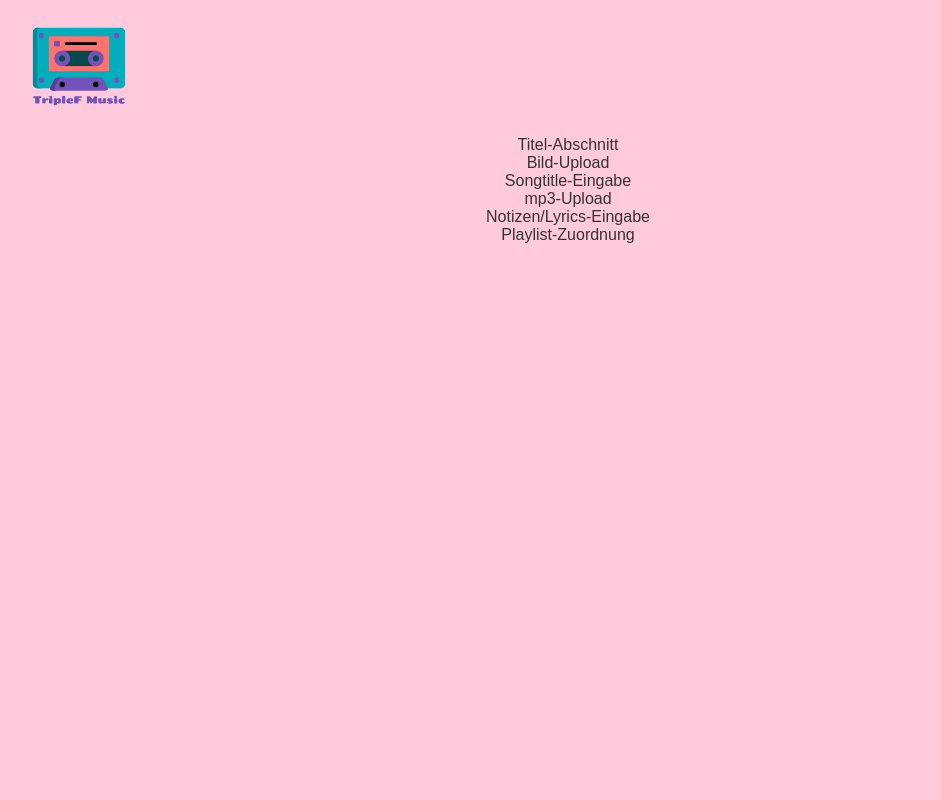
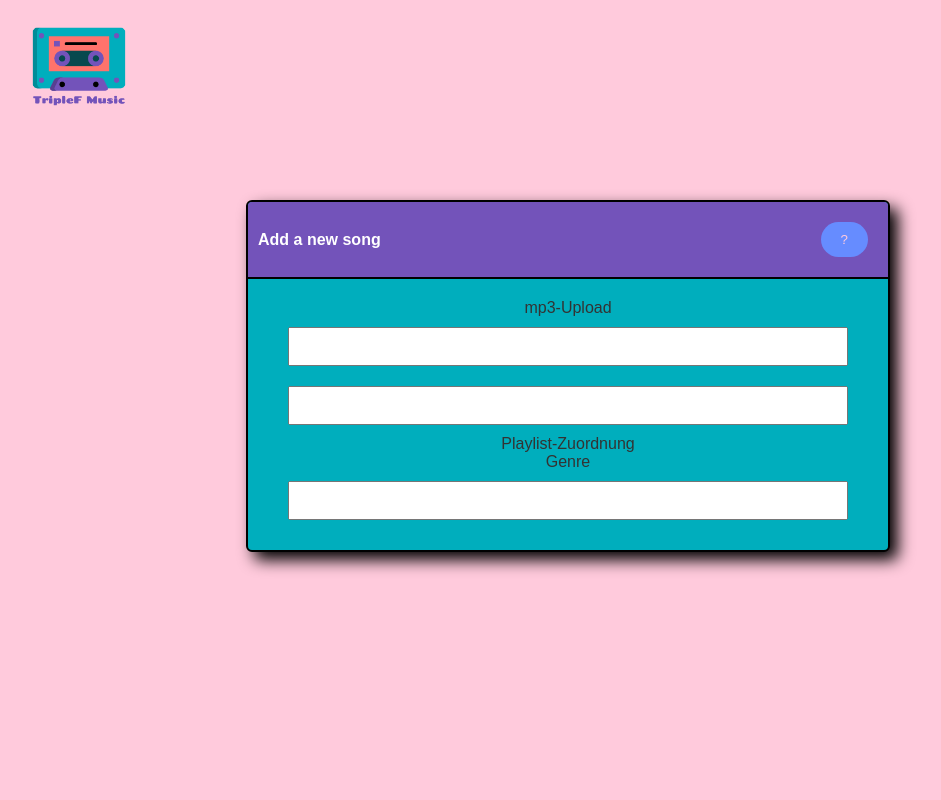
Before and after one commit to FionaBlackler/IPR-Projekt-SS24, a React (Vite) app in the folder TripleFMusic/: page /addsong in a window 1280 px wide. Shown: the top 800 px of the page, without its empty margins (72-1013 px from the left). Built offline with nearby package versions, Linux system fonts and the light colour scheme.

Commit message:
button test

```diff
--- a/TripleFMusic/src/pages/MainArea/AddSong.css
+++ b/TripleFMusic/src/pages/MainArea/AddSong.css
@@ -1,6 +1,43 @@
 .parent{
-    width:100%;
+    width: 90%;
+    max-width: 40rem;
+    background-color: #00aebd;
+    border: 0.15rem solid #000;
+    border-radius: 6px;
+    box-shadow: 0.5rem 0.5rem 1rem rgb(0, 0, 0);
+    position: relative;
+    overflow: hidden;
+    margin: 4rem auto;
+}
+
+.titleBar {
+    background-color: #7353ba;
+    color: #fff;
+    padding: 10px;
+    text-align: center;
+    font-weight: bold;
+    border-bottom: 2px solid #000;
+    border-top-left-radius: 0.05rem;
+    border-top-right-radius: 0.05rem;
     display: flex;
     align-items: center;
-    padding: 1% 5%;
+    justify-content: space-between;
 }
+
+.help{
+    background: #7C7C7C;
+	border-bottom: 0.05rem inset rgba(0,0,0,.5);
+	border-left: 0.05rem inset rgba(0,0,0,.5);
+	border-right: 0.05rem inset rgba(255,255,255,.5);
+	border-top: 0.05rem inset rgba(255,255,255,.5);
+	box-sizing: border-box;
+	color: white;
+	cursor: pointer;
+	display: inline-block;
+	font-size: 2.2rem;
+	margin: 1rem;
+	min-width: 5rem;
+	padding: 0.5rem;
+	text-transform: uppercase;
+	width: auto;
+}
--- a/TripleFMusic/src/pages/MainArea/AddSong.jsx
+++ b/TripleFMusic/src/pages/MainArea/AddSong.jsx
@@ -1,14 +1,35 @@
-import React from 'react'
+import React, { useState } from 'react'
+import "./AddSong.css"
 
 function AddSong() {
+  const [image, setImage] = useState(null)
+  const [fileName, setFileName] = useState("No selected file")
   return (
     <div className='parent'>
-     <div>Titel-Abschnitt</div>
-     <div>Bild-Upload</div>
-     <div>Songtitle-Eingabe</div>
-     <div>mp3-Upload</div>
-     <div>Notizen/Lyrics-Eingabe</div>
-     <div>Playlist-Zuordnung</div>
+
+      <div className='titleBar'>
+        <div className='titleLable'>Add a new song</div>
+        <div class="title-bar-controls">
+          <button aria-label="help">?</button>
+        </div>
+      </div>
+
+      <div className='content'>
+        <div>mp3-Upload</div>
+        <div>
+          <form action='' onClick={() => document.querySelector(".imageUploader").click()}>
+            <input type='file' accept='image/*' className='imageUploader' hidden/>
+
+          </form>
+        </div>
+        <div>
+        <input type='text' className='songtitle'/>
+        </div>
+        <input type='text' className='artist'/>
+        <div>Playlist-Zuordnung</div>
+        <div>Genre</div>
+        <input type='text' className='notesLyrics'/>
+      </div>
     </div>
   )
 }
```
